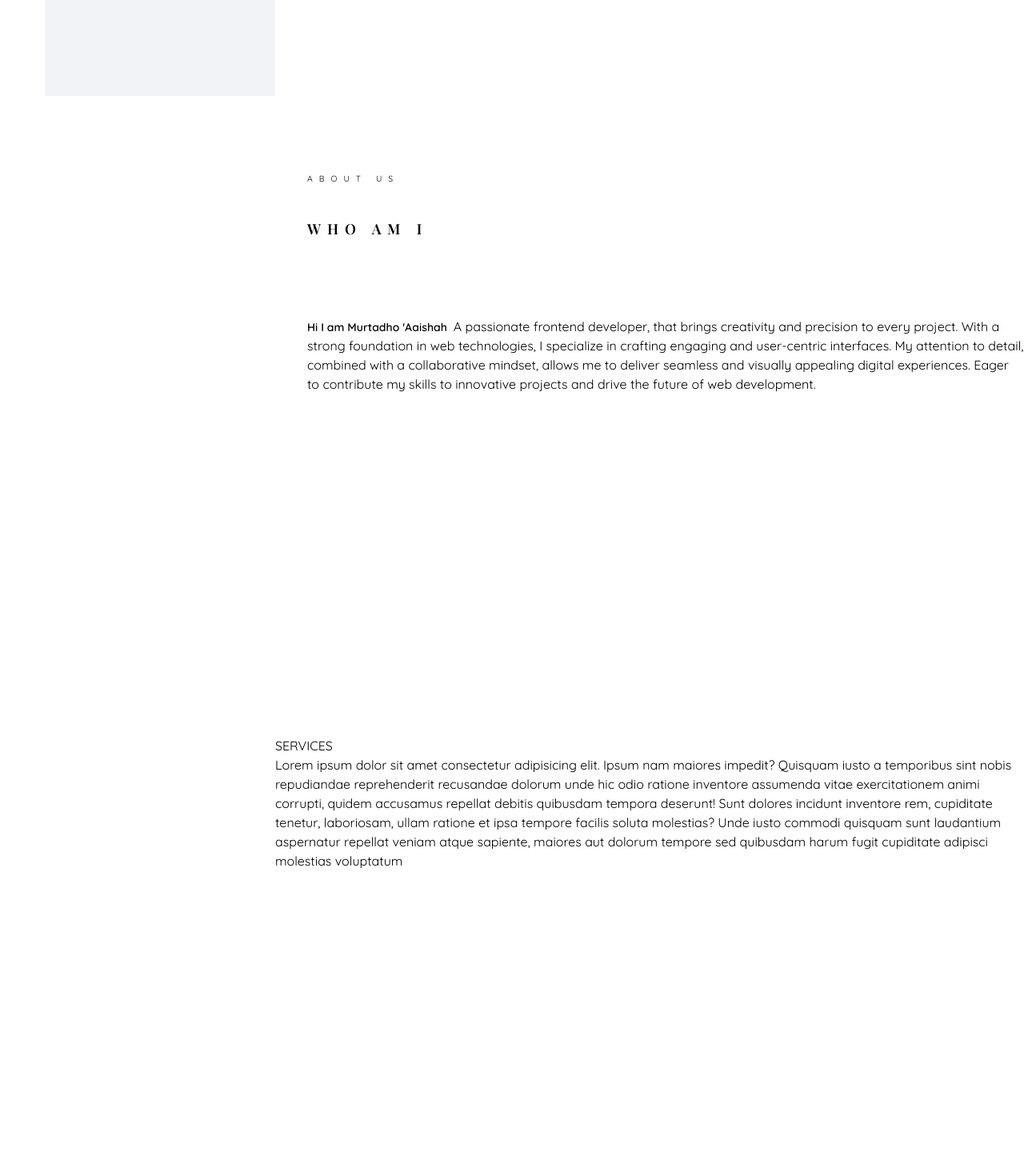
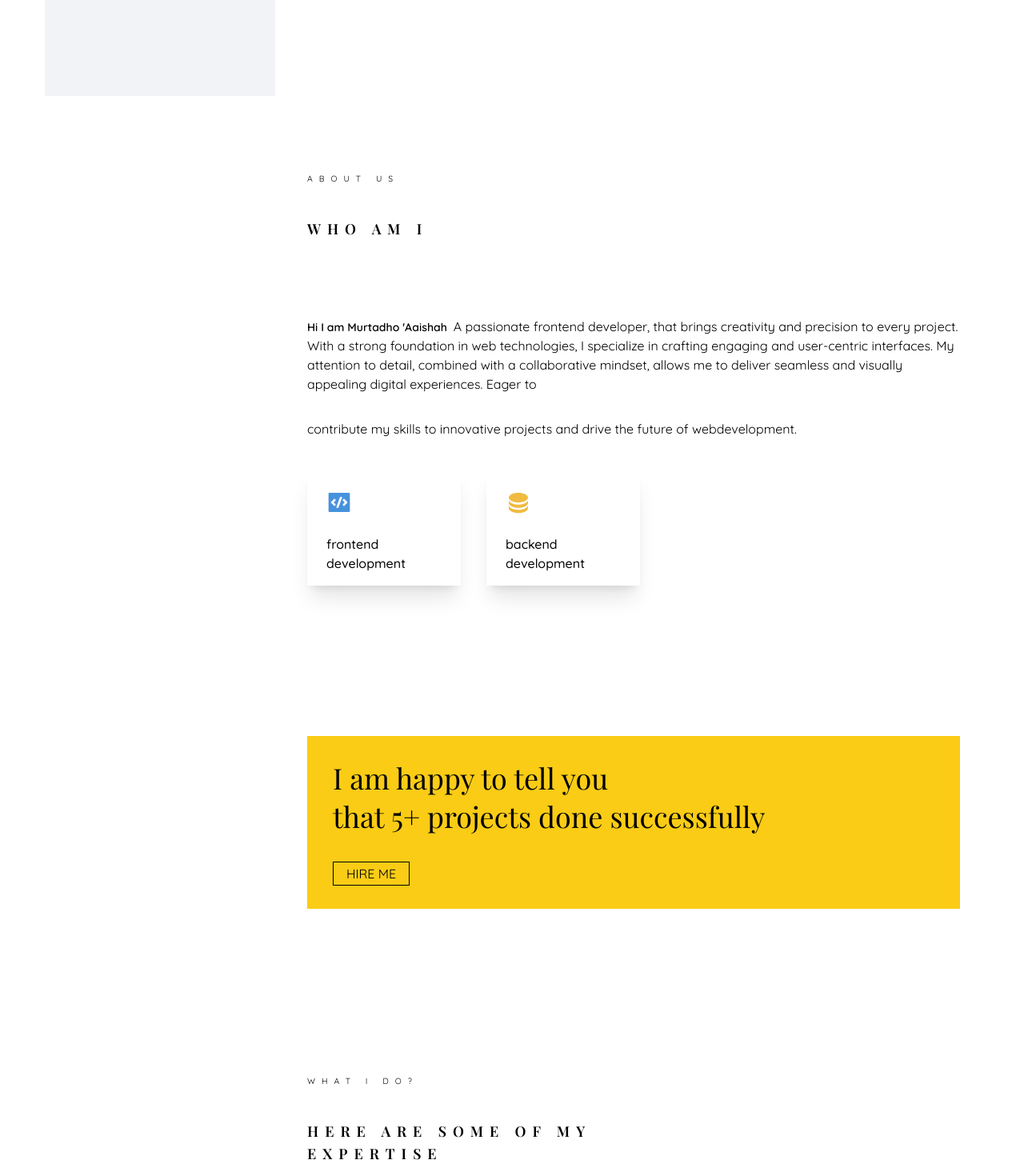
Before and after one commit to murtadhoaaishah/portfolio, a React (Create React App) app: page / in a window 1280 px wide. Shown: the part 680-2150 px from the top of the page at 80% size. Built offline with nearby package versions, Linux system fonts and the light colour scheme; a web font is replaced by a local one.

Commit message:
add, project count and part of expertise

```diff
--- a/src/App.tsx
+++ b/src/App.tsx
@@ -4,7 +4,9 @@ import Aside from "./components/Aside";
 import Contact from "./components/Contact";
 import Education from "./components/Education";
 import Experience from "./components/Experience";
+import Expertise from "./components/Expertise";
 import Hero from "./components/Hero";
+import ProjectCount from "./components/ProjectCount";
 import Services from "./components/Services";
 import Skills from "./components/Skills";
 import Work from "./components/Work";
@@ -22,6 +24,8 @@ function App() {
         <section id="about">
           <About />
         </section>
+        <ProjectCount />
+        <Expertise />
         <section id="services">
           <Services />
         </section>
--- a/src/components/About.tsx
+++ b/src/components/About.tsx
@@ -1,26 +1,37 @@
 import React from "react";
+import { professions } from "../data";
+import ProfessionCard from "./ProfessionCard";
 
 const About = () => {
   return (
-    <div className="h-screen pt-24 ml-10">
+    <main className="h-screen pt-24 pl-10 pr-20">
+      <section className="mb-10">
         <p className="text-[0.65rem] tracking-[0.5rem] mb-10">ABOUT US</p>
         <p className="text-lg font-semibold name tracking-[0.5rem] mb-24">
           WHO AM I
         </p>
-      <p>
+        <p className="mb-8">
           <span className="text-sm font-semibold mr-2">
             Hi I am Murtadho 'Aaishah
           </span>
-        A passionate frontend developer, that brings creativity and precision to
-        every project. With a strong foundation in web technologies, I
+          A passionate frontend developer, that brings creativity and precision
+          to every project. With a strong foundation in web technologies, I
           specialize in crafting engaging and user-centric interfaces. My
-        attention to detail, combined with a collaborative mindset, allows me to
-        deliver seamless and visually appealing digital experiences. Eager to
-        contribute my skills to innovative projects and drive the future of web
-        development.
+          attention to detail, combined with a collaborative mindset, allows me
+          to deliver seamless and visually appealing digital experiences. Eager
+          to
         </p>
-      {/* <professionCard /> */}
-    </div>
+        <p>
+          contribute my skills to innovative projects and drive the future of
+          webdevelopment.
+        </p>
+      </section>
+      <section className="flex flex-wrap space-x-8">
+        {professions.map((profession, index) => (
+          <ProfessionCard icon={profession.icon} title={profession.title} />
+        ))}
+      </section>
+    </main>
   );
 };
 
--- /dev/null
+++ b/src/components/Expertise.tsx
@@ -0,0 +1,16 @@
+import React from "react";
+
+const Expertise = () => {
+  return (
+    <main>
+      <section className="ml-10 mr-20 mb-20">
+        <p className="text-[0.65rem] tracking-[0.5rem] mb-10">WHAT I DO?</p>
+        <p className="text-lg font-semibold name tracking-[0.5rem] max-w-[50%]">
+          HERE ARE SOME OF MY EXPERTISE
+        </p>
+      </section>
+    </main>
+  );
+};
+
+export default Expertise;
--- /dev/null
+++ b/src/components/ProjectCount.tsx
@@ -0,0 +1,15 @@
+import React from "react";
+
+const ProjectCount = () => {
+  return (
+    <div className="ml-10 mr-20 p-8 bg-yellow-400 h-58 mb-52">
+      <p className="text-4xl  name mb-2">I am happy to tell you</p>
+      <p className="text-4xl  name mb-10">
+        that 5<span>+</span> projects done successfully
+      </p>
+      <span className="border py-1 px-4">HIRE ME</span>
+    </div>
+  );
+};
+
+export default ProjectCount;
--- a/src/components/professionCard.tsx
+++ b/src/components/professionCard.tsx
@@ -1,25 +1,14 @@
-// import React from "react";
+import React from "react";
+import { professions } from "../data";
 
-// const professionCard = () => {
-//   const professions = [
-//     {
-//       id: 1,
-//       icon: "",
-//       profession: "frontend development",
-//     },
-//   ];
+const ProfessionCard = ({ icon, title }: { icon: string; title: string }) => {
+  return (
+    <div className="w-48 h-36 flex flex-col p-6 shadow-xl">
+      {" "}
+      <img src={icon} className="w-8 mb-6 border-gray" />
+      <p className="font-medium">{title}</p>
+    </div>
+  );
+};
 
-//   return (
-//     <div className="">
-//       {professions.map((profession) => {
-//         <div>
-//           {" "}
-//           <img src={profession.icon} />
-//           <p>{profession.profession}</p>
-//         </div>;
-//       })}
-//     </div>
-//   );
-// };
-
-// export default professionCard;
+export default ProfessionCard;
--- /dev/null
+++ b/src/data.ts
@@ -0,0 +1,10 @@
+export const professions = [
+  {
+    icon: "/vectors/frontend.svg",
+    title: "frontend development",
+  },
+  {
+    icon: "/vectors/backend.svg",
+    title: "backend development",
+  },
+];
```
Also changed, not shown: public/vectors/backend.svg (added), public/vectors/frontend.svg (added). Lines whose indentation alone changed are shown as unchanged.
